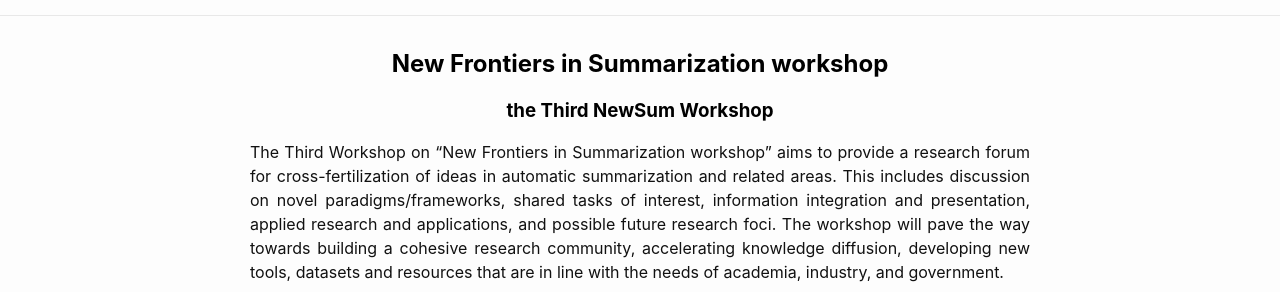
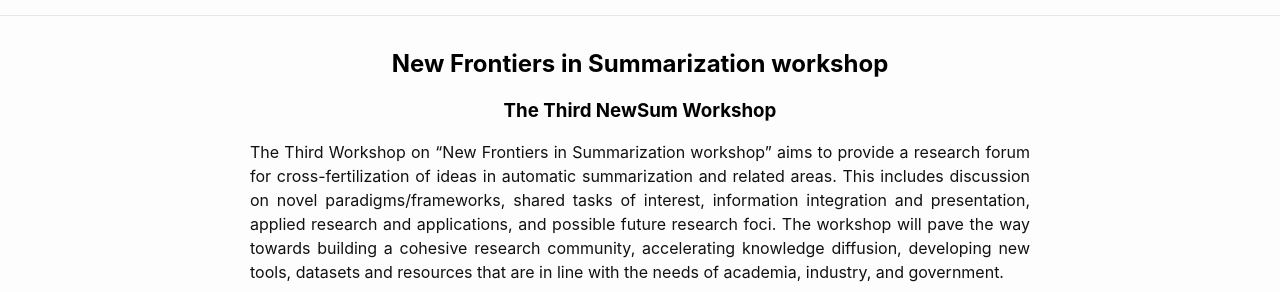
Before and after one commit to newsumm/newsumm.github.io, a Jekyll site: the page built from index.md, in a window 1280 px wide and 900 px high. Shown: the part 194-486 px from the top of the window. Built offline with Jekyll 4.4.1, drawn with Linux system fonts in a browser that asks for light colours.

Commit message:
Update index.md

```diff
--- a/index.md
+++ b/index.md
@@ -11,7 +11,7 @@ layout: home
 <!-- <img src="/images/deep.jpg"> -->
 <center>
 <h2 class="blackpar_title"> New Frontiers in Summarization workshop </h2>
-<h3 class="blackpar_title">the Third NewSum Workshop </h3>
+<h3 class="blackpar_title">The Third NewSum Workshop </h3>
 </center>
 <p>
 The Third Workshop on “New Frontiers in Summarization workshop” aims to provide a research forum for cross-fertilization of ideas in automatic summarization and related areas. This includes discussion on novel paradigms/frameworks, shared tasks of interest, information integration and presentation, applied research and applications, and possible future research foci. The workshop will pave the way towards building a cohesive research community, accelerating knowledge diffusion, developing new tools, datasets and resources that are in line with the needs of academia, industry, and government.
```
